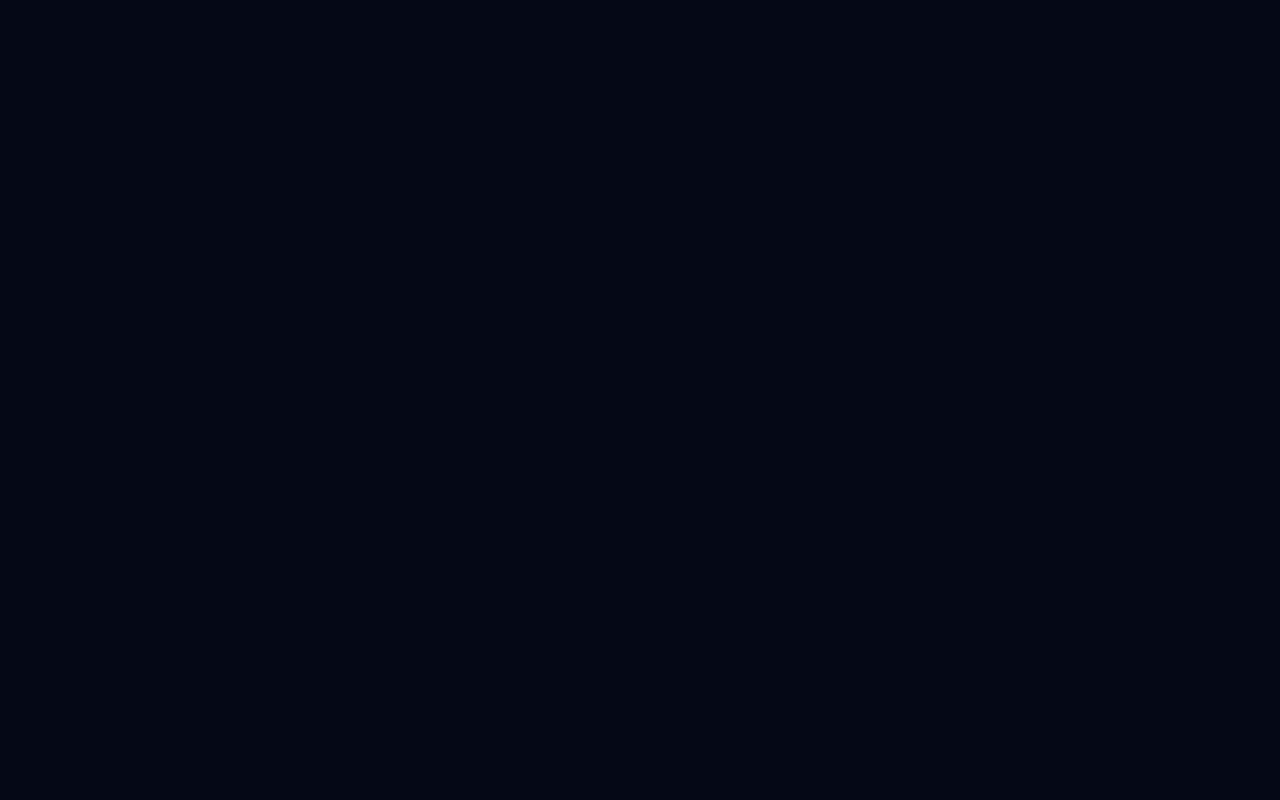
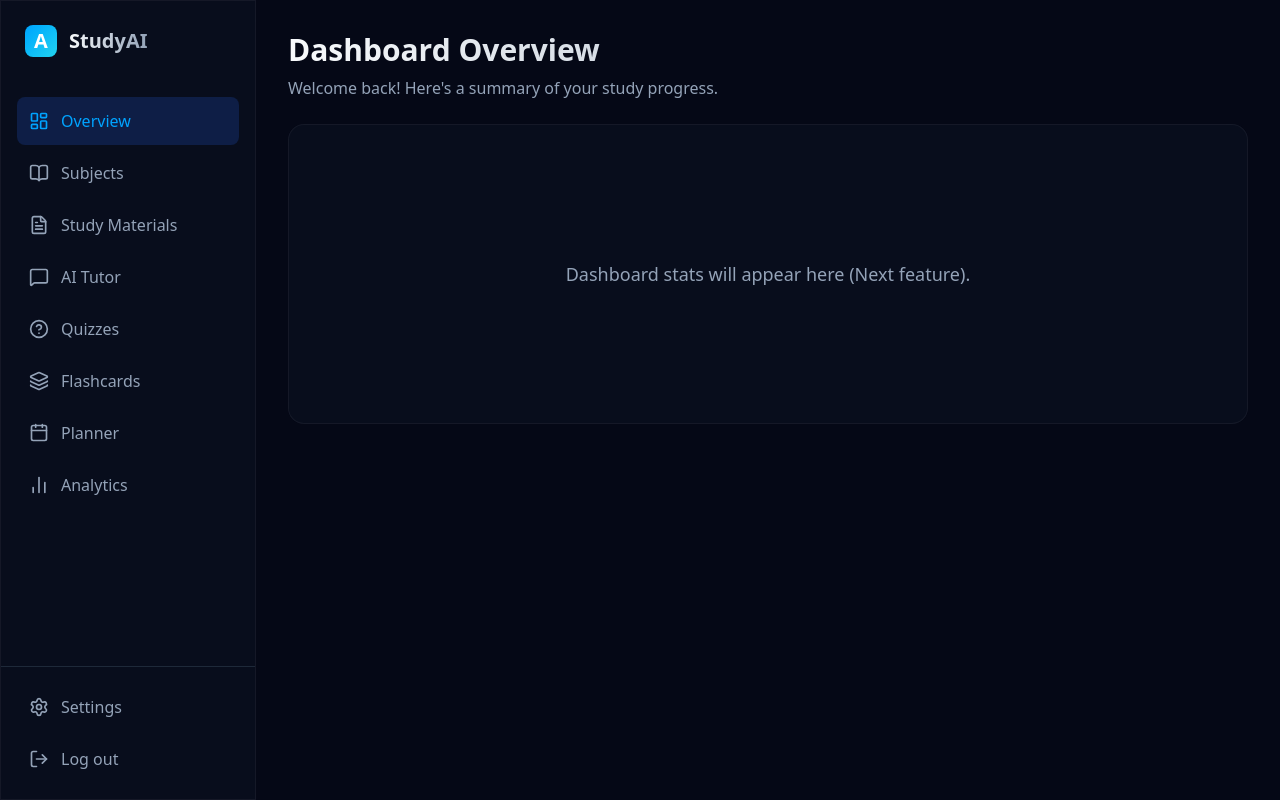
Before and after one commit to PrabhaniJeewanthika/AI-Study-Assistant, a React app in the folder frontend/: page /dashboard in a window 1280 px wide. Before the commit this address had no page. Built offline with nearby package versions, Linux system fonts and the light colour scheme; the HTML template or start-up script is replaced by a standard one.

Commit message:
feat: add dashboard layout

```diff
--- a/frontend/src/App.jsx
+++ b/frontend/src/App.jsx
@@ -1,13 +1,19 @@
 import { Routes, Route, Navigate } from 'react-router-dom'
 import Login from './pages/Login'
 import Register from './pages/Register'
+import DashboardLayout from './layouts/DashboardLayout'
+import Dashboard from './pages/Dashboard'
 
 function App() {
   return (
     <Routes>
-      <Route path="/" element={<Navigate to="/login" replace />} />
+      <Route path="/" element={<Navigate to="/dashboard" replace />} />
       <Route path="/login" element={<Login />} />
       <Route path="/register" element={<Register />} />
+
+      <Route path="/dashboard" element={<DashboardLayout />}>
+        <Route index element={<Dashboard />} />
+      </Route>
     </Routes>
   )
 }
--- /dev/null
+++ b/frontend/src/components/Sidebar.jsx
@@ -0,0 +1,76 @@
+import { Link, useLocation } from 'react-router-dom';
+import {
+  LayoutDashboard,
+  BookOpen,
+  FileText,
+  MessageSquare,
+  HelpCircle,
+  Layers,
+  Calendar,
+  BarChart2,
+  Settings,
+  LogOut
+} from 'lucide-react';
+
+const navigation = [
+  { name: 'Overview', href: '/dashboard', icon: LayoutDashboard },
+  { name: 'Subjects', href: '/dashboard/subjects', icon: BookOpen },
+  { name: 'Study Materials', href: '/dashboard/materials', icon: FileText },
+  { name: 'AI Tutor', href: '/dashboard/chat', icon: MessageSquare },
+  { name: 'Quizzes', href: '/dashboard/quizzes', icon: HelpCircle },
+  { name: 'Flashcards', href: '/dashboard/flashcards', icon: Layers },
+  { name: 'Planner', href: '/dashboard/planner', icon: Calendar },
+  { name: 'Analytics', href: '/dashboard/analytics', icon: BarChart2 },
+];
+
+export default function Sidebar() {
+  const location = useLocation();
+
+  return (
+    <div className="h-screen w-64 glass-card border-r border-gray-800 flex flex-col fixed left-0 top-0">
+      <div className="p-6 flex items-center space-x-3">
+        <div className="w-8 h-8 rounded-lg bg-gradient-to-br from-electric to-cyan-accent flex items-center justify-center">
+          <span className="text-white font-bold text-xl">A</span>
+        </div>
+        <span className="text-xl font-bold text-transparent bg-clip-text bg-linear-to-r from-main-text to-secondary-text">
+          StudyAI
+        </span>
+      </div>
+
+      <nav className="flex-1 px-4 space-y-1 overflow-y-auto mt-4">
+        {navigation.map((item) => {
+          const isActive = location.pathname === item.href;
+          const Icon = item.icon;
+          return (
+            <Link
+              key={item.name}
+              to={item.href}
+              className={`flex items-center px-3 py-3 rounded-lg transition-all group ${
+                isActive
+                  ? 'bg-primary/20 text-electric'
+                  : 'text-secondary-text hover:bg-secondary-bg hover:text-main-text'
+              }`}
+            >
+              <Icon
+                size={20}
+                className={`mr-3 ${isActive ? 'text-electric' : 'text-secondary-text group-hover:text-main-text'} transition-colors`}
+              />
+              <span className="font-medium">{item.name}</span>
+            </Link>
+          );
+        })}
+      </nav>
+
+      <div className="p-4 border-t border-gray-800 space-y-1">
+        <Link to="/settings" className="flex items-center px-3 py-3 rounded-lg text-secondary-text hover:bg-secondary-bg hover:text-main-text transition-all group">
+          <Settings size={20} className="mr-3 text-secondary-text group-hover:text-main-text transition-colors" />
+          <span className="font-medium">Settings</span>
+        </Link>
+        <Link to="/login" className="flex items-center px-3 py-3 rounded-lg text-secondary-text hover:bg-red-900/20 hover:text-red-400 transition-all group">
+          <LogOut size={20} className="mr-3 text-secondary-text group-hover:text-red-400 transition-colors" />
+          <span className="font-medium">Log out</span>
+        </Link>
+      </div>
+    </div>
+  );
+}
--- /dev/null
+++ b/frontend/src/layouts/DashboardLayout.jsx
@@ -0,0 +1,13 @@
+import { Outlet } from 'react-router-dom';
+import Sidebar from '../components/Sidebar';
+
+export default function DashboardLayout() {
+  return (
+    <div className="min-h-screen bg-main-bg text-main-text flex">
+      <Sidebar />
+      <div className="flex-1 ml-64 p-8 overflow-y-auto">
+        <Outlet />
+      </div>
+    </div>
+  );
+}
--- /dev/null
+++ b/frontend/src/pages/Dashboard.jsx
@@ -0,0 +1,20 @@
+export default function Dashboard() {
+  return (
+    <div className="space-y-6">
+      <header>
+        <h1 className="text-3xl font-bold text-transparent bg-clip-text bg-linear-to-r from-main-text to-secondary-text">
+          Dashboard Overview
+        </h1>
+        <p className="text-secondary-text mt-2">
+          Welcome back! Here's a summary of your study progress.
+        </p>
+      </header>
+
+      <div className="glass-card p-8 rounded-2xl flex items-center justify-center min-h-[300px] border-dashed border-2 border-gray-700">
+        <p className="text-secondary-text text-lg">
+          Dashboard stats will appear here (Next feature).
+        </p>
+      </div>
+    </div>
+  );
+}
--- a/frontend/src/pages/Login.jsx
+++ b/frontend/src/pages/Login.jsx
@@ -52,13 +52,13 @@ export default function Login() {
             </a>
           </div>
 
-          <button
-            type="button"
+          <Link
+            to="/dashboard"
             className="w-full bg-linear-to-r from-primary to-electric hover:from-electric hover:to-cyan-accent text-white font-semibold py-3 px-4 rounded-lg flex items-center justify-center space-x-2 transition-all transform hover:scale-[1.02] active:scale-[0.98]"
           >
             <LogIn size={18} />
             <span>Sign In</span>
-          </button>
+          </Link>
         </form>
 
         <div className="mt-8 text-center text-sm text-secondary-text">
--- a/frontend/src/pages/Register.jsx
+++ b/frontend/src/pages/Register.jsx
@@ -64,13 +64,13 @@ export default function Register() {
             </div>
           </div>
 
-          <button
-            type="button"
+          <Link
+            to="/dashboard"
             className="w-full bg-linear-to-r from-primary to-electric hover:from-electric hover:to-cyan-accent text-white font-semibold py-3 px-4 rounded-lg flex items-center justify-center space-x-2 transition-all transform hover:scale-[1.02] active:scale-[0.98]"
           >
             <UserPlus size={18} />
             <span>Sign Up</span>
-          </button>
+          </Link>
         </form>
 
         <div className="mt-8 text-center text-sm text-secondary-text">
```
